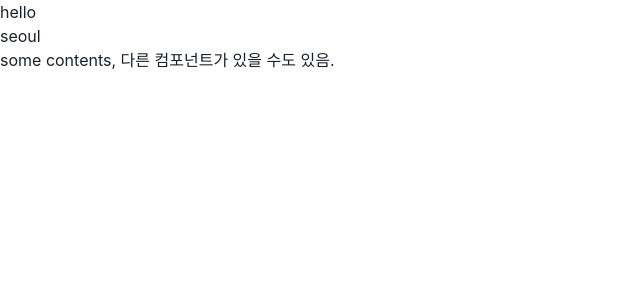
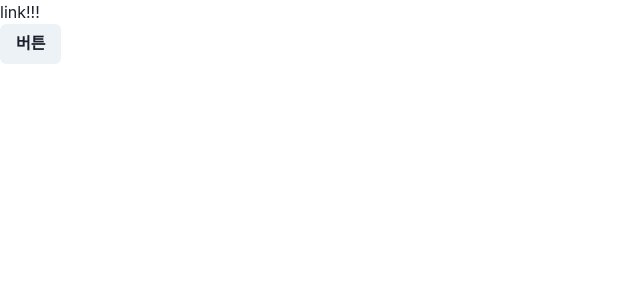
Before and after one commit to sebaek/react20231031, a React (Create React App) app: page / in a window 1280 px wide. Shown: the top 300 px of the page, without its empty margins (0-640 px from the left). Built offline with nearby package versions, Linux system fonts and the light colour scheme.

Commit message:
함수를 props으로 전달

```diff
--- a/src/App.js
+++ b/src/App.js
@@ -1,19 +1,29 @@
-function MyComp({ text, address, children }) {
+import React from "react";
+import { Button } from "@chakra-ui/react";
+
+function MyComp({ to, someProp }) {
+  someProp();
+
   return (
     <>
-      <p>{text}</p>
-      <p>{address}</p>
-      <p>{children}</p>
+      <div>
+        <a href={to[0]}>link!!!</a>
+      </div>
+      <div>
+        <Button onClick={someProp}>버튼</Button>
+      </div>
     </>
   );
 }
 
 function App(props) {
+  function func1() {
+    console.log("func1 실행됨");
+  }
+
   return (
     <div>
-      <MyComp text="hello" address="seoul">
-        some contents, 다른 컴포넌트가 있을 수도 있음.
-      </MyComp>
+      <MyComp to={["https://www.naver.com"]} someProp={func1}></MyComp>
     </div>
   );
 }
```
